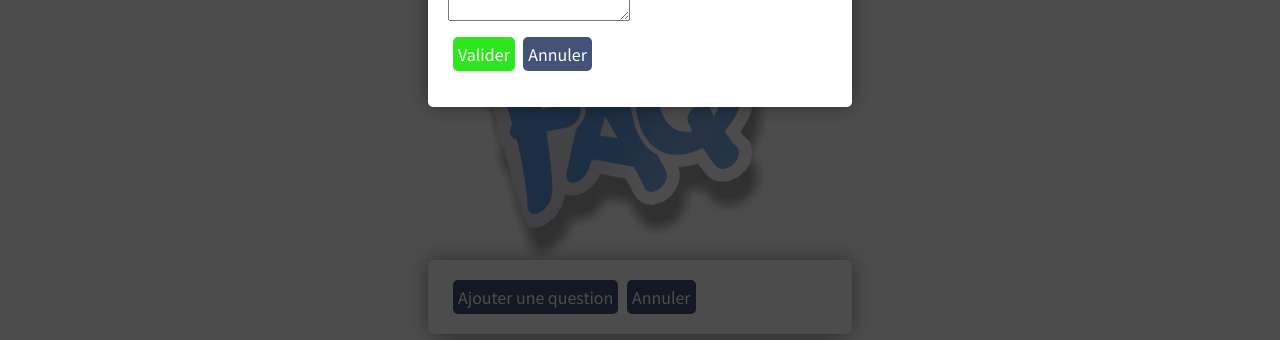
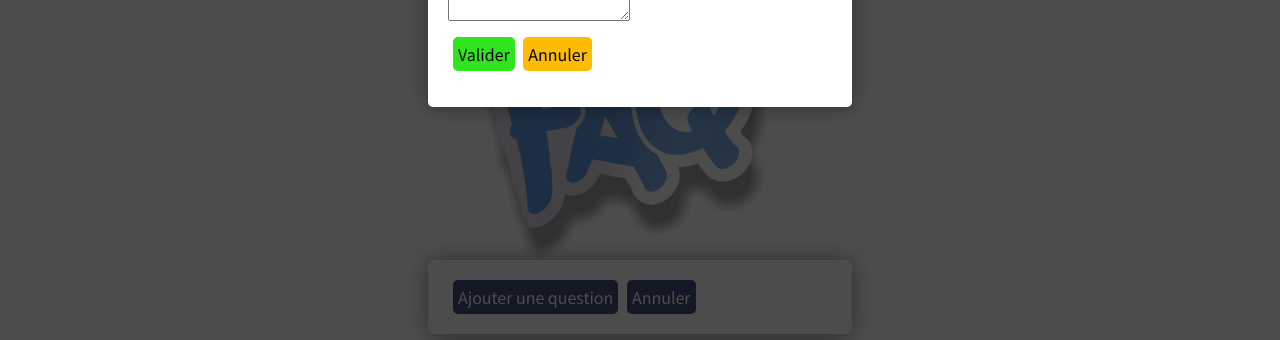
Before and after one commit to LBouzac/SioSlamGroupe2, a PHP site: page /list.php in a window 1280 px wide, after a click on "Ajouter une question". Shown: the part 90-430 px from the top of the page. Run offline with PHP 8.4, Linux system fonts and the light colour scheme; the visitor is signed in with stand-in values (Sample User, id 1); data that the repository does not hold is empty.

Commit message:
Update main.css

```diff
--- a/SiteFAQ/main.css
+++ b/SiteFAQ/main.css
@@ -104,6 +104,7 @@ nav .logo h1:hover
 	display: flex;
     flex-direction: column;
     align-items: center;
+
 }
 
 .page-content header
@@ -114,7 +115,7 @@ nav .logo h1:hover
 
 .page-content header h1
 {
-	display:flex;
+	display: flex ;
 	text-transform: uppercase;
     font-family: 'Noto Sans JP', sans-serif;
 	padding-top: 0%;
@@ -142,18 +143,16 @@ nav .logo h1:hover
 
 .style-table
 {
-    margin-top:10px;
-	border-collapse: collapse;
+	margin-top: 10px;
+    border-collapse: collapse;
     font-size: 0.9em;
     font-family: "Noto Sans JP" ,sans-serif;
     box-shadow: 0 0 20px rgba(0, 0, 0, 0.400);
 }
+.style-table tr:nth-child(odd){
+	background: #041c5e7a;
 
-.style-table tr:nth-child(odd)
-{
-	background:#041c5e7a;
 }
-
 .style-table thead tr
 {
     background-color: #001242ae;
@@ -178,8 +177,8 @@ th
 }
 .button
 {
-	background-color: #031649bd;
-	color: rgb(255, 255, 255);
+	background-color: #fdbb03;
+	color: rgb(0, 0, 0);
 	border-radius: 5px;
 	margin-left: 5px;
 	padding: 5px;
@@ -194,24 +193,19 @@ th
 	border-radius: 5px;
 	margin-left: 5px;
 	padding: 5px;
-    text-decoration: none;
-    display: inline-block;
+	text-decoration: none;
+	display: inline-block;
 }
 
 .buttonblue
 {
-	background-color: #ffffffbd;
+	background-color: #e01010;
 	color: rgb(0, 0, 0);
 	border-radius: 5px;
 	margin-left: 5px;
 	padding: 5px;
 	text-decoration: none;
 	display: inline-block;
-}
-
-.alternance
-{
-	background-color: #041c5e7a;
 }
 
 /*---Tableau Supprimer---*/
@@ -249,7 +243,7 @@ th
 .Validbutton
 {
     background-color: #2fe61e;
-    color: rgb(255, 255, 255);
+    color: rgb(0, 0, 0);
     border-radius: 5px;
     margin-left: 5px;
     padding: 5px;
@@ -387,7 +381,7 @@ button.boutonoubli
 
 .popup
 {
-    margin:  auto;
+    margin: auto;
     padding: 20px;
     border-radius: 5px;
     width: 30%;
@@ -425,7 +419,8 @@ button.boutonoubli
 {
     max-height: 30%;
     overflow: auto;
-	background-color: white;
+
+    background-color: white;
 }
 
 /*   --- text area pop up ---- */
```
